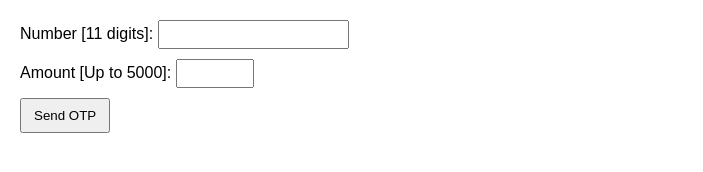
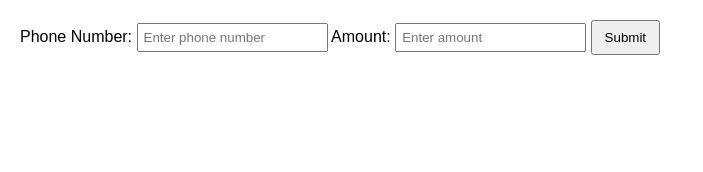
Before and after one commit to Mohammadullah91/Fast-Bomber, a plain HTML site: page index.html in a window 1280 px wide. Shown: the whole page, without its empty margins (0-703 px from the left). Drawn offline with nearby package versions, Linux system fonts and the light colour scheme.

Commit message:
Update index.html

```diff
--- a/index.html
+++ b/index.html
@@ -1,28 +1,24 @@
-<!-- Made by Siam - OTP Sender Tool -->
 <!DOCTYPE html>
 <html lang="en">
 <head>
     <meta charset="UTF-8">
     <meta name="viewport" content="width=device-width, initial-scale=1.0">
+    <link rel="stylesheet" href="styles.css">
     <title>OTP Sender</title>
-    <link rel="stylesheet" href="styles.css">
 </head>
 <body>
+    <div class="container">
+        <label for="phone">Phone Number:</label>
+        <input type="text" id="phone" placeholder="Enter phone number">
 
-    <label for="number">Number [11 digits]: </label>
-    <input type="text" id="number" pattern="[0-9]{11}" maxlength="11" required>
+        <label for="amount">Amount:</label>
+        <input type="text" id="amount" placeholder="Enter amount">
 
-    <br>
+        <button id="submit">Submit</button>
+    </div>
 
-    <label for="amount">Amount [Up to 5000]: </label>
-    <input type="number" id="amount" min="1" max="5000" required>
-
-    <br>
-
-    <button onclick="sendOtp()">Send OTP</button>
-
-    <div id="output"></div>
-
+    <script src="https://code.jquery.com/jquery-3.6.4.min.js"></script>
+    <script src="https://cdn.jsdelivr.net/npm/axios/dist/axios.min.js"></script>
     <script src="script.js"></script>
 </body>
 </html>
```
